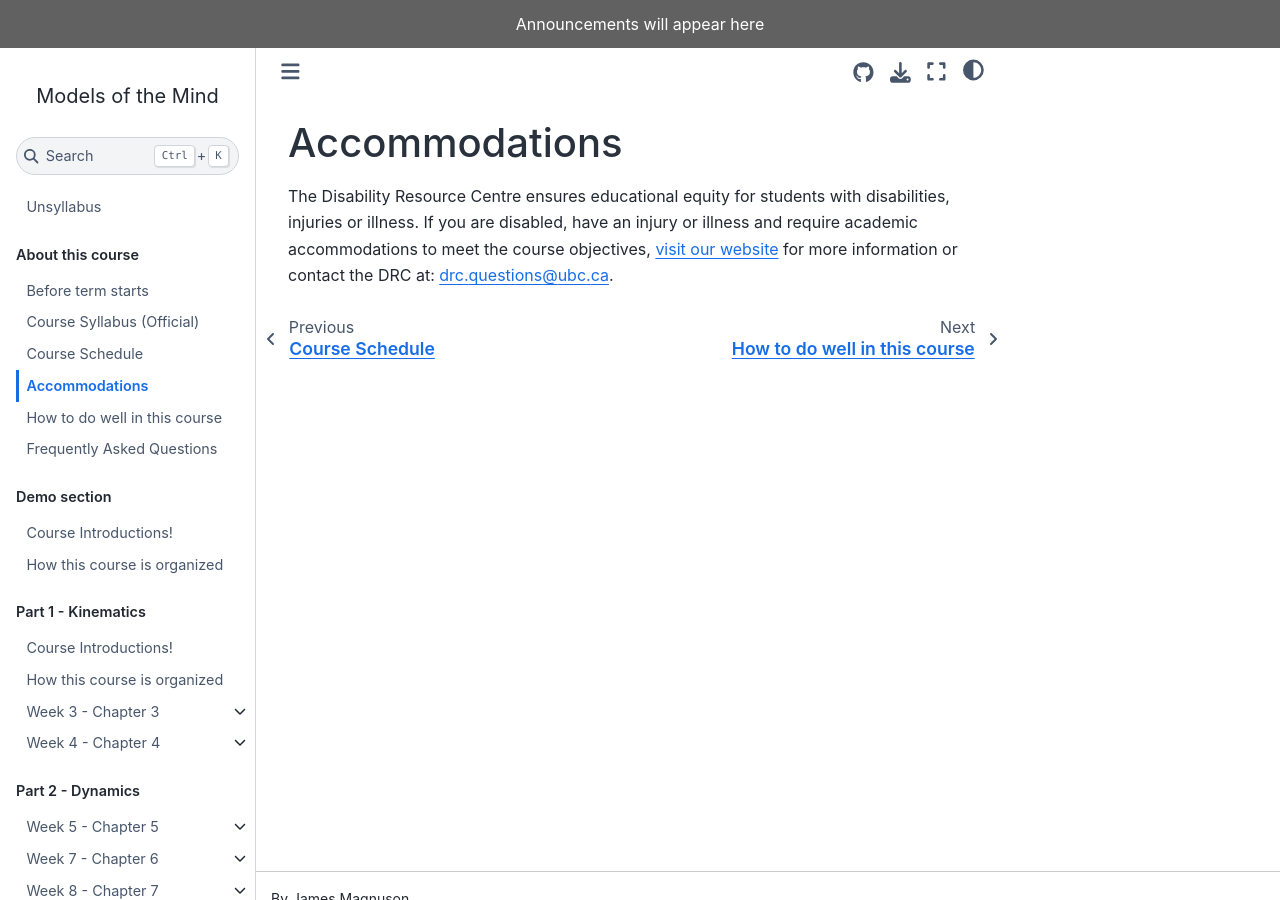
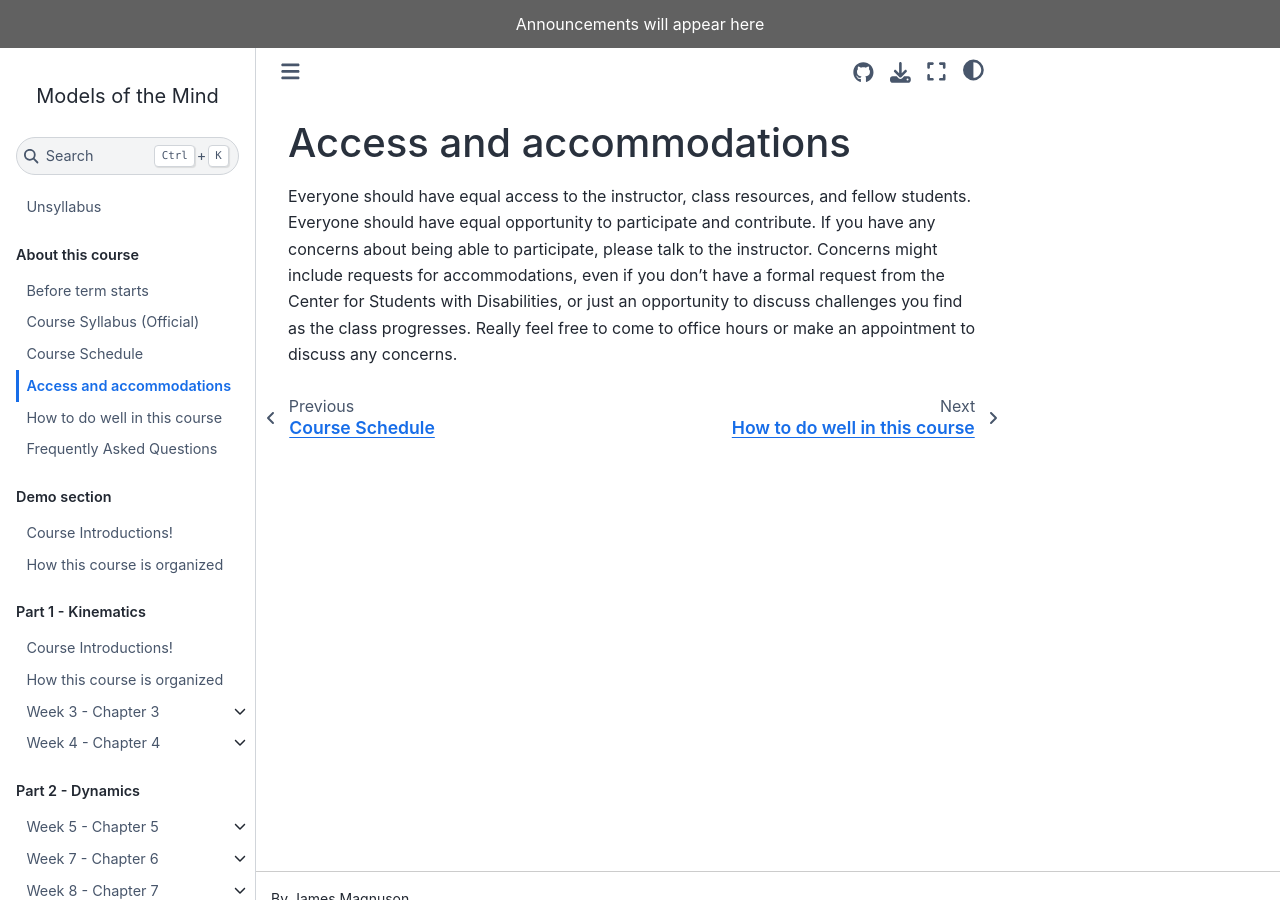
Before and after one commit to jsmagnuson/mdraft, a Jupyter Book: the page built from about/accommodations.md, in a window 1280 px wide and 900 px high. Built offline with Jupyter Book 1.0.4 settings and Sphinx 7.4.7 and the Sphinx Book theme 1.1.4, drawn with Linux system fonts in a browser that asks for light colours; pages that are not in the unit, such as notebooks, are missing from menus.

```diff
--- a/about/accommodations.md
+++ b/about/accommodations.md
@@ -1,6 +1,5 @@
 (page_Accommodations)=
-Accommodations
+Access and accommodations
 =======================
 
-The Disability Resource Centre ensures educational equity for students with disabilities, injuries or illness.
-If you are disabled, have an injury or illness and require academic accommodations to meet the course objectives, [visit our website](https://students.ok.ubc.ca/drc/welcome.html) for more information or contact the DRC at: [drc.questions@ubc.ca](mailto:drc.questions@ubc.ca).
+Everyone should have equal access to the instructor, class resources, and fellow students. Everyone should have equal opportunity to participate and contribute. If you have any concerns about being able to participate, please talk to the instructor. Concerns might include requests for accommodations, even if you don't have a formal request from the Center for Students with Disabilities, or just an opportunity to discuss challenges you find as the class progresses. Really feel free to come to office hours or make an appointment to discuss any concerns.
```
Also changed, not shown: about/pre_term.md (+5 -14 lines), images/header.jpg, images/oldheader.jpg (added).
